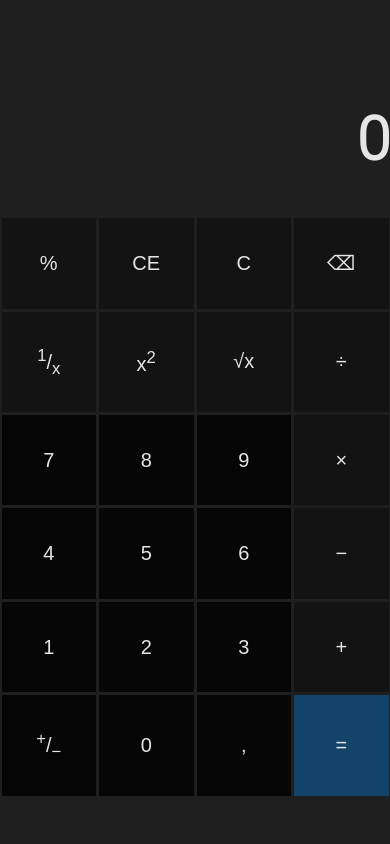
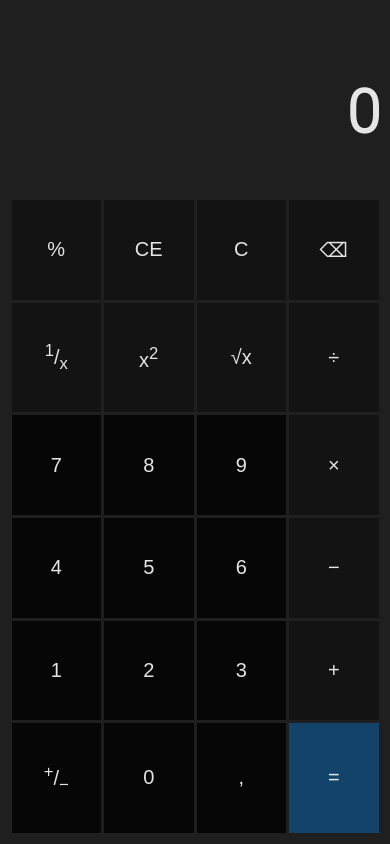
Before and after one commit to LordPrinz/Calculator, a website with bundled scripts: page index.html in a window 390 px wide. Built offline with nearby package versions, Linux system fonts and the light colour scheme.

Commit message:
Working with responsivity

```diff
--- a/sass/base/_base.scss
+++ b/sass/base/_base.scss
@@ -12,6 +12,9 @@
 html {
     box-sizing: border-box;
     font-size: 62.5%;
+    @media only screen and (max-width: 22.5em) {
+        font-size: 50%;
+    }
 }
 
 .body {
--- /dev/null
+++ b/sass/components/_scrollbar.scss
@@ -0,0 +1,50 @@
+.output__main {
+    &::-webkit-scrollbar-track {
+        -webkit-box-shadow: 0 0 3px rgba(0, 0, 0, 0.3);
+        border-radius: 10px;
+        background-color: $color-gray--2;
+    }
+    &::-webkit-scrollbar {
+        width: 3px;
+        height: 7px;
+        background-color: $color-gray--2;
+    }
+    &::-webkit-scrollbar-thumb {
+        border-radius: 10px;
+        background-color: #555;
+    }
+}
+
+.output__sub {
+    &::-webkit-scrollbar-track {
+        -webkit-box-shadow: 0 0 3px rgba(0, 0, 0, 0.3);
+        border-radius: 10px;
+        background-color: $color-gray--2;
+    }
+    &::-webkit-scrollbar {
+        width: 3px;
+        height: 7px;
+        background-color: $color-gray--2;
+    }
+    &::-webkit-scrollbar-thumb {
+        border-radius: 10px;
+        background-color: #555;
+    }
+}
+
+.body {
+    &::-webkit-scrollbar-track {
+        -webkit-box-shadow: 0 0 3px rgba(0, 0, 0, 0.3);
+        border-radius: 10px;
+        background-color: $color-gray--2;
+    }
+    &::-webkit-scrollbar {
+        width: 10px;
+        height: 7px;
+        background-color: $color-gray--2;
+    }
+    &::-webkit-scrollbar-thumb {
+        border-radius: 10px;
+        background-color: #555;
+    }
+}
--- a/sass/layout/_calculator.scss
+++ b/sass/layout/_calculator.scss
@@ -1,10 +1,21 @@
 .calculator {
+    width: 100%;
+    height: 100%;
     background-color: inherit;
     max-width: 60rem;
     min-height: 75rem;
     flex: 1;
     display: grid;
     grid-template-rows: min-content 1fr;
+    max-height: 57.1rem;
+    @media only screen and (max-width: 50em) {
+        max-height: none;
+        max-width: none;
+        padding: 1rem;
+    }
+    @media only screen and (max-width: 22.5em) {
+        min-height: 100%;
+    }
     .output {
         display: flex;
         background-color: $color-gray--2;
@@ -18,12 +29,17 @@
             color: $color-white;
             min-height: 7.2rem;
             max-width: 600px;
+            overflow-x: auto;
+            padding-bottom: 10px;
         }
         &__sub {
             font-size: 1.2rem;
             user-select: none;
             color: #9c9c9c;
             min-height: 1.4rem;
+            overflow-x: auto;
+            max-width: 600px;
+            padding-bottom: 10px;
         }
     }
     .operations {
--- a/sass/main.scss
+++ b/sass/main.scss
@@ -6,4 +6,5 @@
 @import "base/typography";
 @import "base/utilities";
 @import "components/button";
+@import "components/scrollbar";
 @import "layout/calculator";
```
Also changed, not shown: css/main.css.
